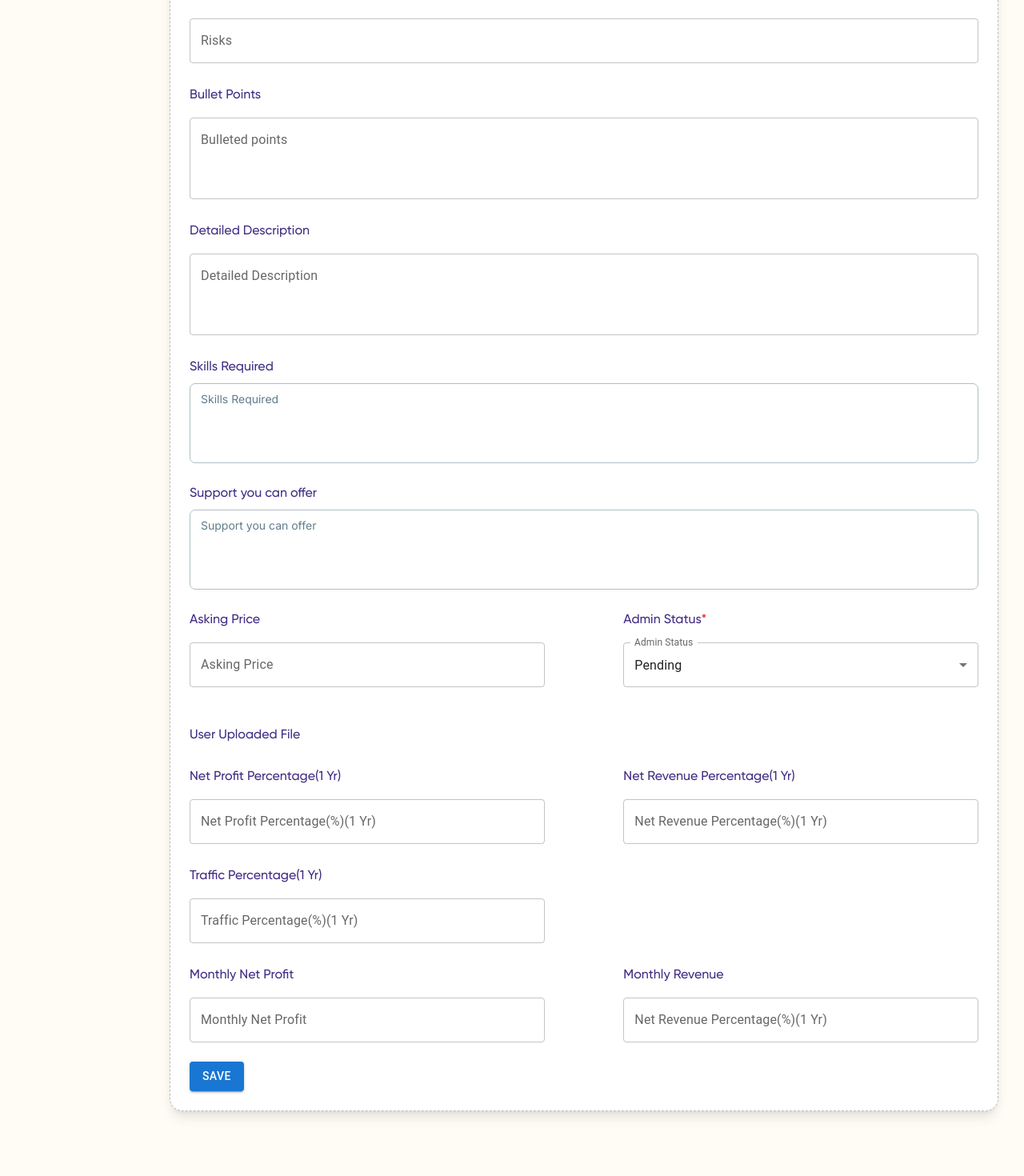
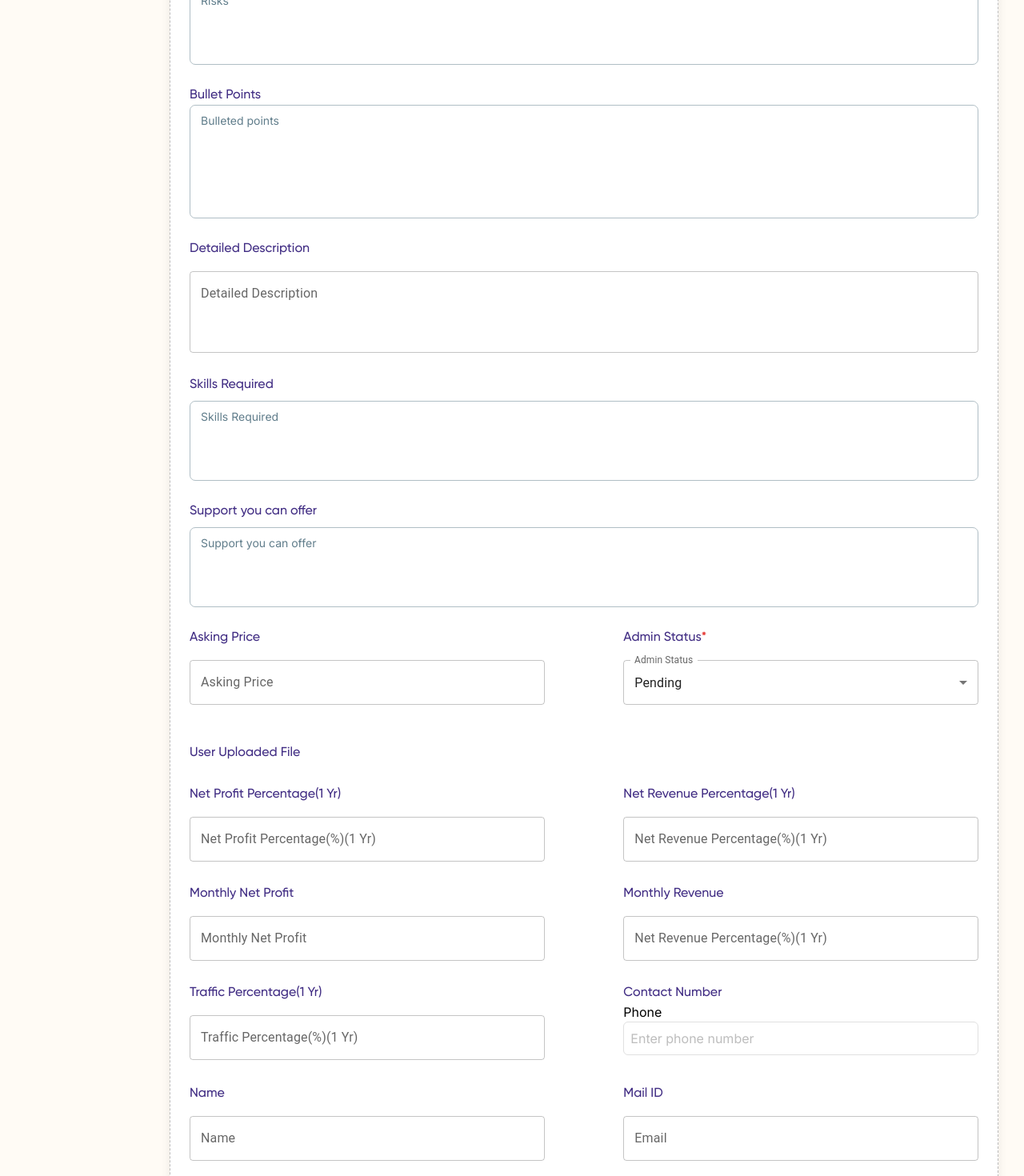
Before and after one commit to anirban-25/ecomswap, a Next.js app: page /admin-panel/1 in a window 1280 px wide. Shown: the part 1260-2730 px from the top of the page at 80% size. Before the commit the page ends 2681 px from the top, so only its background shows below. Built offline with nearby package versions, Linux system fonts and the light colour scheme; no server answers; the database is empty.

Commit message:
added name, email, ph number, implemented bullets in form and actionlist

```diff
--- a/src/adminPageComponents/ActionList.jsx
+++ b/src/adminPageComponents/ActionList.jsx
@@ -4,7 +4,7 @@ import React, { useEffect, useState } from "react";
 import { doc, getDoc, updateDoc } from "firebase/firestore";
 import ReactFlagsSelect from "react-flags-select";
 import ReactPhoneInput from "react-phone-input-2";
-import { Box, Button, Typography, TextField, MenuItem } from "@mui/material";
+import { Button, TextField, MenuItem } from "@mui/material";
 import { Textarea } from "@material-tailwind/react";
 import { useRouter } from "next/navigation";
 import { getStorage, ref, listAll, getDownloadURL } from "firebase/storage";
@@ -60,6 +60,10 @@ const ActionList = ({ Id }) => {
     trafficstatus: "",
     monthlymultiple: "",
     image: "",
+    name: "",
+    email: "",
+    phnumber: "",
+
 
   });
   const handlePaymentChange = (selectedOptions) => {
@@ -125,6 +129,10 @@ const ActionList = ({ Id }) => {
             skills: docSnap.data().form4supportYoucanOffer || "",
             support: docSnap.data().form4skillsRequired || "",
             askingprice: docSnap.data().form5askingPrice || "",
+            phnumber: docSnap.data().form6phoneNumber || "",
+            name: docSnap.data().form6name || "",
+            email: docSnap.data().form6email || "",
+
 
           });
 
@@ -170,6 +178,16 @@ const ActionList = ({ Id }) => {
     }));
   };
 
+  const handleKeyDown = (event) => {
+    if (event.key === 'Enter' && event.target.name === 'bullet') {
+      event.preventDefault();
+      const cursorPosition = event.target.selectionStart;
+      const textBefore = event.target.value.substring(0, cursorPosition);
+      const textAfter = event.target.value.substring(cursorPosition);
+      const newValue = `${textBefore}\n• ${textAfter}`;
+      setFormData({ ...formData, bullet: newValue });
+    }
+  };
 
   const handleSave = async () => {
     try {
@@ -205,6 +223,10 @@ const ActionList = ({ Id }) => {
         form4skillsRequired: formData.skills,
         form4supportYoucanOffer: formData.support,
         form5askingPrice: formData.askingprice,
+        form6email: formData.email,
+        form6name: formData.name,
+        form6phoneNumber: formData.phnumber,
+
       });
       alert("Listing updated successfully!");
       router.push(`/admin-panel`);
@@ -464,7 +486,7 @@ const ActionList = ({ Id }) => {
         </div>
         <div>
           <div className="flex font-gilroy-medium">
-            <div className="text-[#402c83] mb-2 mt-5">Countries Target</div>
+            <div className="text-[#402c83] mb-2 mt-5">Targetted Countries </div>
             {formData.countriesTarget && (
               <div className="text-red-600 font-gilroy-bold">*</div>
             )}
@@ -480,17 +502,18 @@ const ActionList = ({ Id }) => {
         </div>
         <div className="mt-5">
           <div className="flex font-gilroy-medium">
-            <div className="text-[#402c83] mb-2">Social Media</div>
+            <div className="text-[#402c83] mb-2">Social media links</div>
             {formData.socialLinks && (
               <div className="text-red-600 font-gilroy-bold">*</div>
             )}
           </div>
-          <Textarea
+          <TextField
             label="Social media"
             name="socialLinks"
             value={formData.socialLinks || ""}
             onChange={handleChange}
             margin="normal"
+            rows={2}
           />
         </div>
         <div>
@@ -500,13 +523,15 @@ const ActionList = ({ Id }) => {
               <div className="text-red-600 font-gilroy-bold">*</div>
             )}
           </div>
-          <TextField
+          <Textarea
             fullWidth
             label="Risks"
             name="risks"
             value={formData.risks || ""}
             onChange={handleChange}
             margin="normal"
+            multiline
+            rows={3}
           />
         </div>
         <div>
@@ -516,15 +541,16 @@ const ActionList = ({ Id }) => {
               <div className="text-red-600 font-gilroy-bold">*</div>
             )}
           </div>
-          <TextField
+          <Textarea
             fullWidth
             label="Bulleted points"
             name="bullet"
             value={formData.bullet || ""}
             onChange={handleChange}
+            onKeyDown={handleKeyDown}
             margin="normal"
             multiline
-            rows={3}
+            rows={6}
           />
         </div>
         <div>
@@ -683,24 +709,6 @@ const ActionList = ({ Id }) => {
 
 
         <div className="flex justify-between">
-          <div className="w-[45%]">
-            <div className="flex font-gilroy-medium mt-5 ">
-              <div className="text-[#402c83]">Traffic Percentage(1 Yr)</div>
-              {formData.trafficpercentage && (
-                <div className="text-red-600 font-gilroy-bold">*</div>
-              )}
-            </div>
-            <TextField
-              label="Traffic Percentage(%)(1 Yr)"
-              name="trafficpercentage"
-              value={formData.trafficpercentage || ""}
-              onChange={handleChange}
-              margin="normal"
-              className="w-full"
-              type="number"
-            />
-
-          </div>
 
 
         </div>
@@ -743,6 +751,87 @@ const ActionList = ({ Id }) => {
 
           </div>
         </div>
+        <div className="flex justify-between">
+        <div className="w-[45%]">
+            <div className="flex font-gilroy-medium mt-5 ">
+              <div className="text-[#402c83]">Traffic Percentage(1 Yr)</div>
+              {formData.trafficpercentage && (
+                <div className="text-red-600 font-gilroy-bold">*</div>
+              )}
+            </div>
+            <TextField
+              label="Traffic Percentage(%)(1 Yr)"
+              name="trafficpercentage"
+              value={formData.trafficpercentage || ""}
+              onChange={handleChange}
+              margin="normal"
+              className="w-full"
+              type="number"
+            />
+
+          </div>
+          <div className="w-[45%]">
+            <div className="flex font-gilroy-medium mt-5 ">
+              <div className="text-[#402c83]">Contact Number</div>
+              {formData.phnumber && (
+                <div className="text-red-600 font-gilroy-bold">*</div>
+              )}
+              </div>
+              <ReactPhoneInput
+                value={formData.phnumber || "" }
+                onChange={(value) => {
+                  setFormData((prev) => ({
+                    ...prev,
+                    phnumber: value,
+                  }))
+                }}
+                placeholder="Enter phone number"
+                containerClass="w-full mb-4 "
+                inputClass="w-full border border-gray-300 p-2 rounded-md"
+
+              />
+            </div>
+          </div>
+          <div className="flex justify-between">
+        <div className="w-[45%]">
+            <div className="flex font-gilroy-medium mt-5 ">
+              <div className="text-[#402c83]">Name</div>
+              {formData.name && (
+                <div className="text-red-600 font-gilroy-bold">*</div>
+              )}
+            </div>
+            <TextField
+              label="Name"
+              name="name"
+              value={formData.name || ""}
+              onChange={handleChange}
+              margin="normal"
+              className="w-full"
+
+            />
+
+          </div>
+          <div className="w-[45%]">
+            <div className="flex font-gilroy-medium mt-5 ">
+              <div className="text-[#402c83]">Mail ID</div>
+              {formData.email && (
+                <div className="text-red-600 font-gilroy-bold">*</div>
+              )}
+            </div>
+            <TextField
+              label="Email"
+              name="email"
+              value={formData.email || ""}
+              onChange={handleChange}
+              margin="normal"
+              className="w-full"
+
+            />
+          </div>
+
+          </div>
+
+
 
 
         <Button
--- a/src/fillUpFormPageComponents/FillForm.jsx
+++ b/src/fillUpFormPageComponents/FillForm.jsx
@@ -75,7 +75,7 @@ const FillForm = () => {
   const [
     bulletDetailedBusinessDescription,
     setBulletDetailedBusinessDescription,
-  ] = useState("");
+  ] = useState("•");
   const [
     detailedBusinessDescriptionError,
     setDetailedBusinessDescriptionError,
@@ -195,7 +195,16 @@ const FillForm = () => {
     }
     setLoader(false);
   };
-
+  const handleKeyDown = (event) => {
+    if (event.key === 'Enter' && event.target.name === 'bulletDetailedBusinessDescription') {
+      event.preventDefault();
+      const cursorPosition = event.target.selectionStart;
+      const textBefore = event.target.value.substring(0, cursorPosition);
+      const textAfter = event.target.value.substring(cursorPosition);
+      const newValue = `${textBefore}\n• ${textAfter}`;
+      setBulletDetailedBusinessDescription(newValue);
+    }
+  };
   const handleProcessorsChange = (event) => {
     const { value, checked } = event.target;
     if (checked) {
@@ -1249,6 +1258,10 @@ const FillForm = () => {
                     2.Improve SEO
                     3.Improve Retention rates"
                       onChange={handleThirdFormSecondChange}
+
+                      onKeyDown={handleKeyDown}
+                      name="bulletDetailedBusinessDescription"
+                      multiline
                       className="w-full p-3 pt-8 focus:pt-3 border-2 border-gray-300 resize-y focus:border-blue-500 focus:outline-none"
                     />
                   </div>
```
